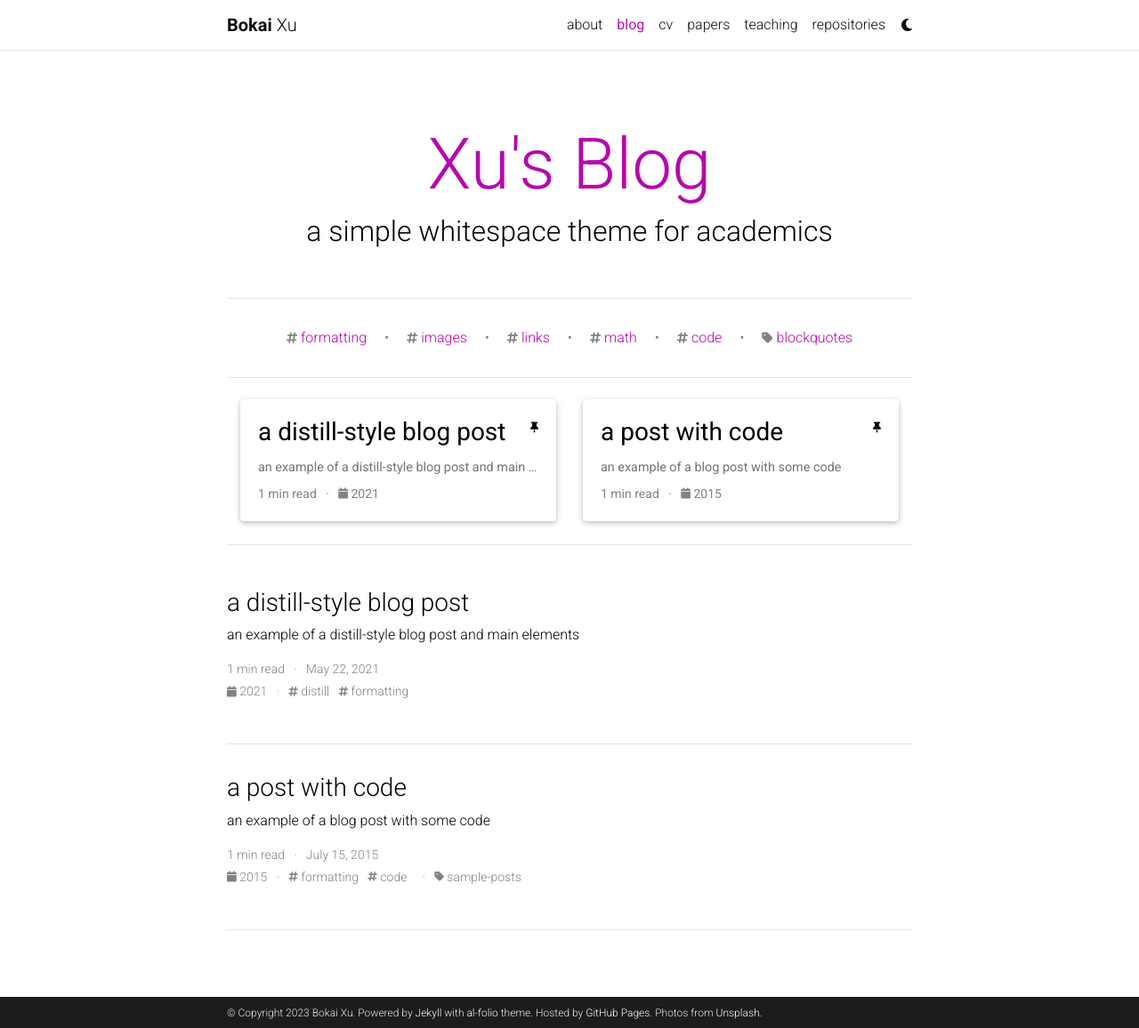
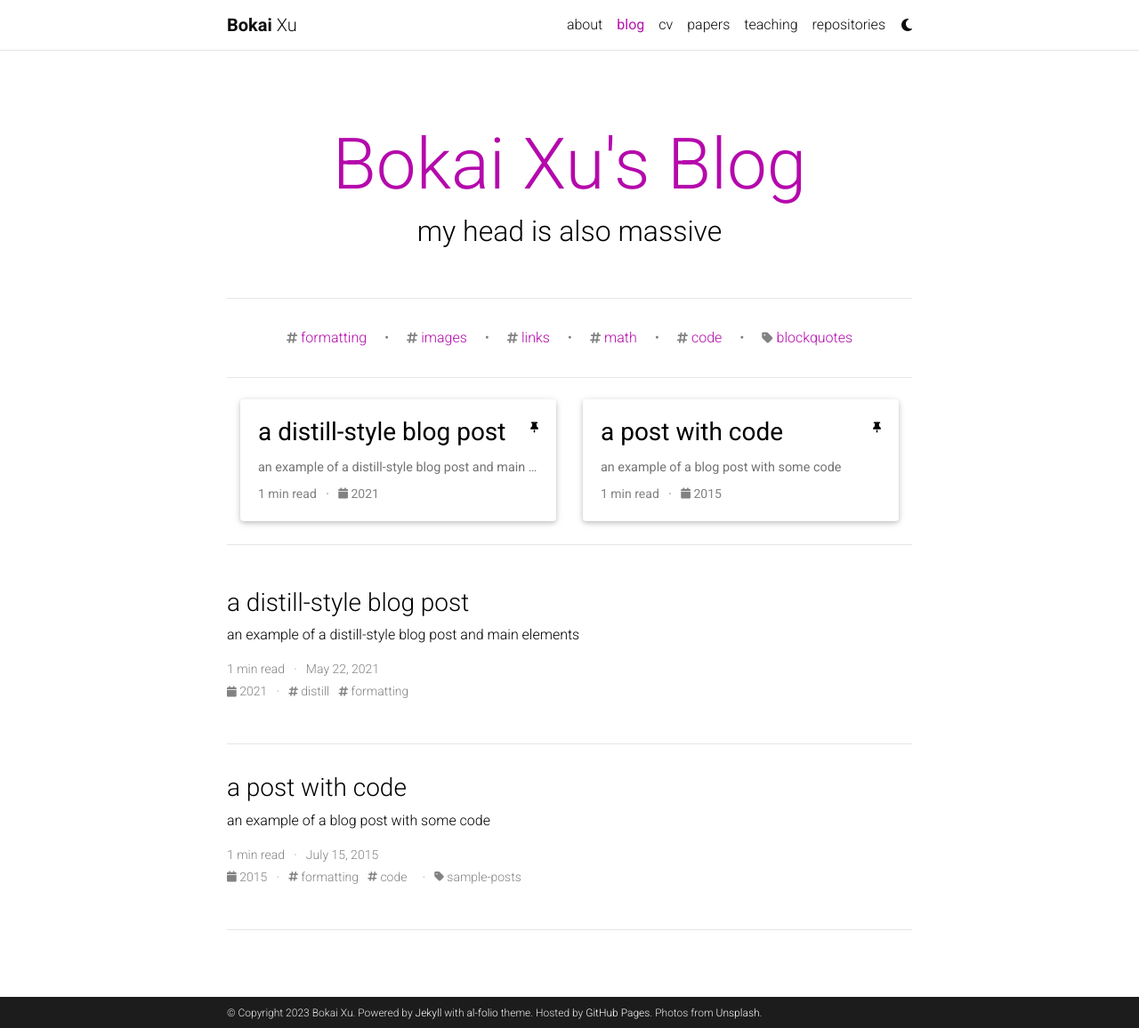
Before and after one commit to bokesyo/bokesyo.github.io, a Jekyll site: the page built from blog/index.html, in a window 1280 px wide and 1156 px high. Shown: the whole window at 89% size. Built offline with Jekyll 4.4.1, drawn with Linux system fonts in a browser that asks for light colours; the list of posts is cut into pages by our own code; comment, search, counter and statistics services are not loaded; a style sheet for code colours, icons or effects is not loaded.

```diff
--- a/_config.yml
+++ b/_config.yml
@@ -120,9 +120,9 @@
 # Blog
 # -----------------------------------------------------------------------------
 
-blog_name: Xu's Blog # blog_name will be displayed in your blog page
+blog_name: Bokai Xu's Blog # blog_name will be displayed in your blog page
 blog_nav_title: blog # your blog must have a title for it to be displayed in the nav bar
-blog_description: a simple whitespace theme for academics
+blog_description: my head is also massive
 permalink: /blog/:year/:title/
 
 # Pagination
@@ -304,7 +304,7 @@
 filtered_bibtex_keywords: [abbr, abstract, arxiv, bibtex_show, html, pdf, selected, supp, blog, code, poster, slides, website, preview, altmetric]
 
 # Maximum number of authors to be shown for each publication (more authors are visible on click)
-max_author_limit: 3  # leave blank to always show all authors
+max_author_limit: 50  # leave blank to always show all authors
 more_authors_animation_delay: 10  # more authors are revealed on click using animation; smaller delay means faster animation
 
 # Enables publication thumbnails. If disabled, none of the publications will display thumbnails, even if specified in the bib entry.
```
